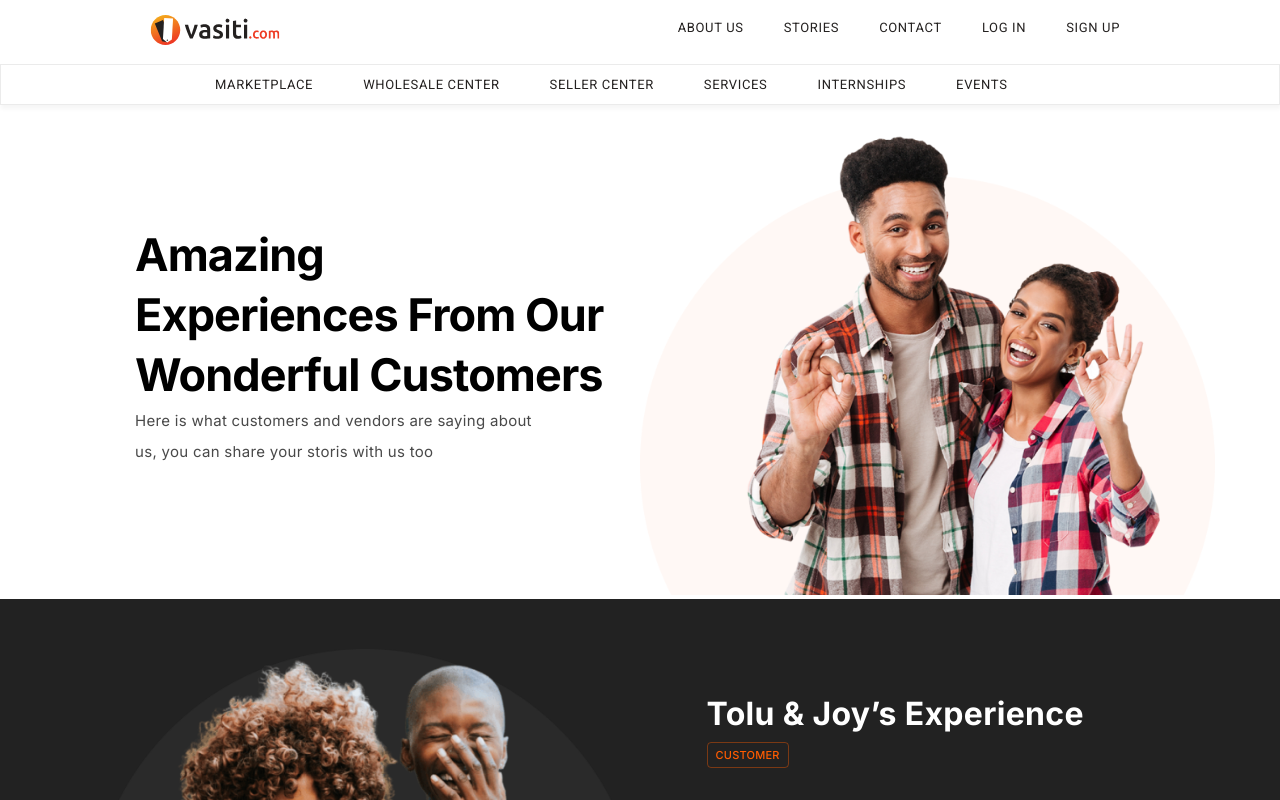
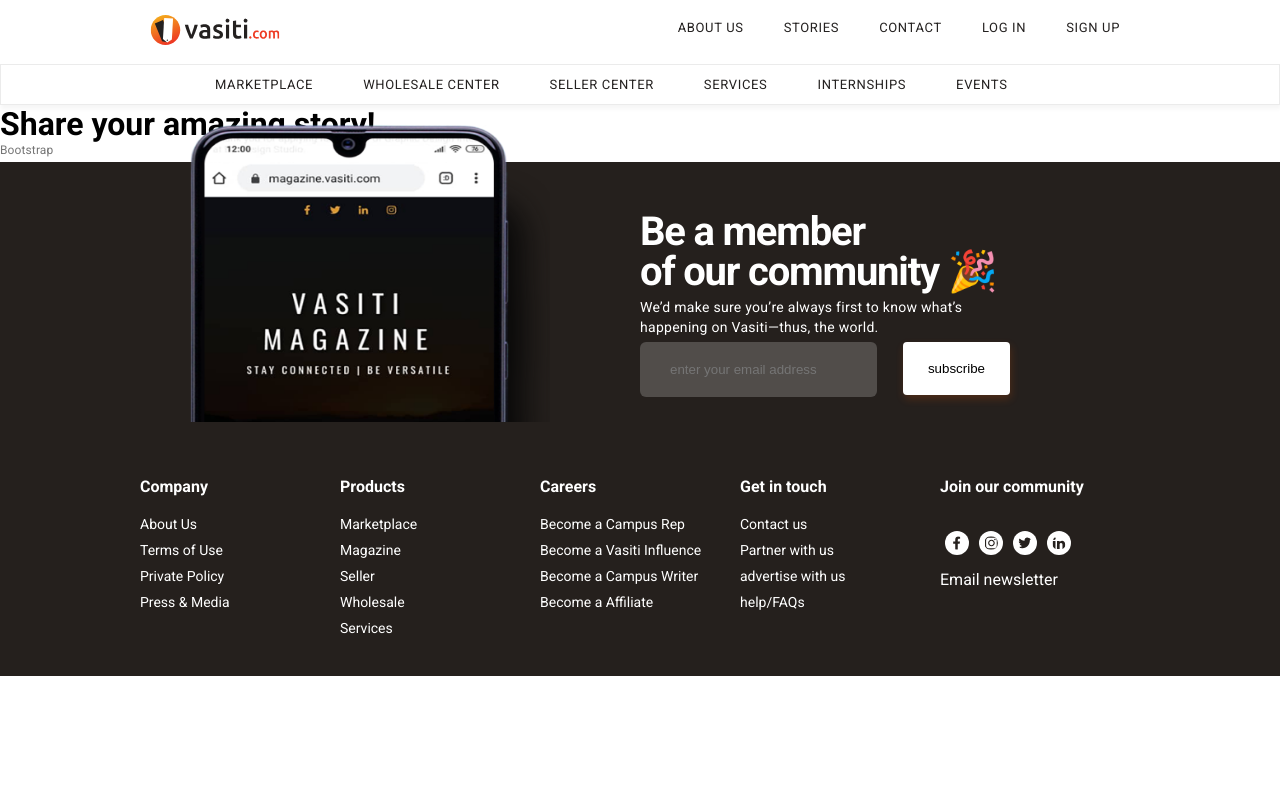
Before and after one commit to Elijahscriptdev/vasiti-frontend-task, a React (Create React App) app: page /submit-testimonial in a window 1280 px wide. Shown: the top 800 px of the page. Built offline with nearby package versions, Linux system fonts and the light colour scheme.

Commit message:
add router

```diff
--- a/package.json
+++ b/package.json
@@ -7,8 +7,12 @@
     "@testing-library/jest-dom": "^5.11.4",
     "@testing-library/react": "^11.1.0",
     "@testing-library/user-event": "^12.1.10",
+    "auth0-js": "^9.14.3",
+    "history": "^5.0.0",
     "react": "^17.0.1",
     "react-dom": "^17.0.1",
+    "react-router": "^5.2.0",
+    "react-router-dom": "^5.2.0",
     "react-scripts": "4.0.2",
     "web-vitals": "^1.0.1"
   },
--- a/src/App.js
+++ b/src/App.js
@@ -1,16 +1,27 @@
+import { BrowserRouter as Router, Switch, Route } from "react-router-dom";
 import NavBar from "./components/navbar/NavBar";
-import Hero from "./components/hero/Hero";
-import Testimony from "./components/testimonies/Testimony";
+// import Hero from "./components/hero/Hero";
+// import Testimony from "./components/testimonies/Testimony";
 import Footer from "./components/footer/Footer";
 import "./App.css";
+import Form from "./components/form/Form";
+import Home from "./components/home/Home";
 
 function App() {
   return (
     <div className='App'>
+      {/* <NavBar /> */}
+      {/* <Hero /> */}
+      {/* <Testimony /> */}
+      {/* <Footer /> */}
+      <Router>
       <NavBar />
-      <Hero />
-      <Testimony />
-      <Footer />
+        <Switch>
+        <Route path='/' exact component={Home} />
+          <Route path='/submit-testimonial' exact component={Form} />
+        </Switch>
+        <Footer />
+      </Router>
     </div>
   );
 }
--- /dev/null
+++ b/src/components/form/Form.js
@@ -0,0 +1,29 @@
+import React from "react";
+import {
+  fade,
+  ThemeProvider,
+  withStyles,
+  makeStyles,
+  createMuiTheme,
+} from "@material-ui/core/styles";
+import InputBase from "@material-ui/core/InputBase";
+import InputLabel from "@material-ui/core/InputLabel";
+import TextField from "@material-ui/core/TextField";
+import FormControl from "@material-ui/core/FormControl";
+import { green } from "@material-ui/core/colors";
+
+const Form = () => {
+  return (
+    <div className='form-container'>
+      <h1>Share your amazing story!</h1>
+      <FormControl className="">
+        <InputLabel shrink htmlFor='bootstrap-input'>
+          Bootstrap
+        </InputLabel>
+        {/* <BootstrapInput defaultValue='react-bootstrap' id='bootstrap-input' /> */}
+      </FormControl>
+    </div>
+  );
+};
+
+export default Form;
--- /dev/null
+++ b/src/components/home/Home.js
@@ -0,0 +1,14 @@
+import React from 'react'
+import Hero from '../hero/Hero'
+import Testimony from '../testimonies/Testimony'
+
+const Home = () => {
+    return (
+        <div>
+            <Hero />
+            <Testimony />
+        </div>
+    )
+}
+
+export default Home
```
Also changed, not shown: src/components/form/Form.css (added), 1 other file (tests, documents, lock files or other folders).
